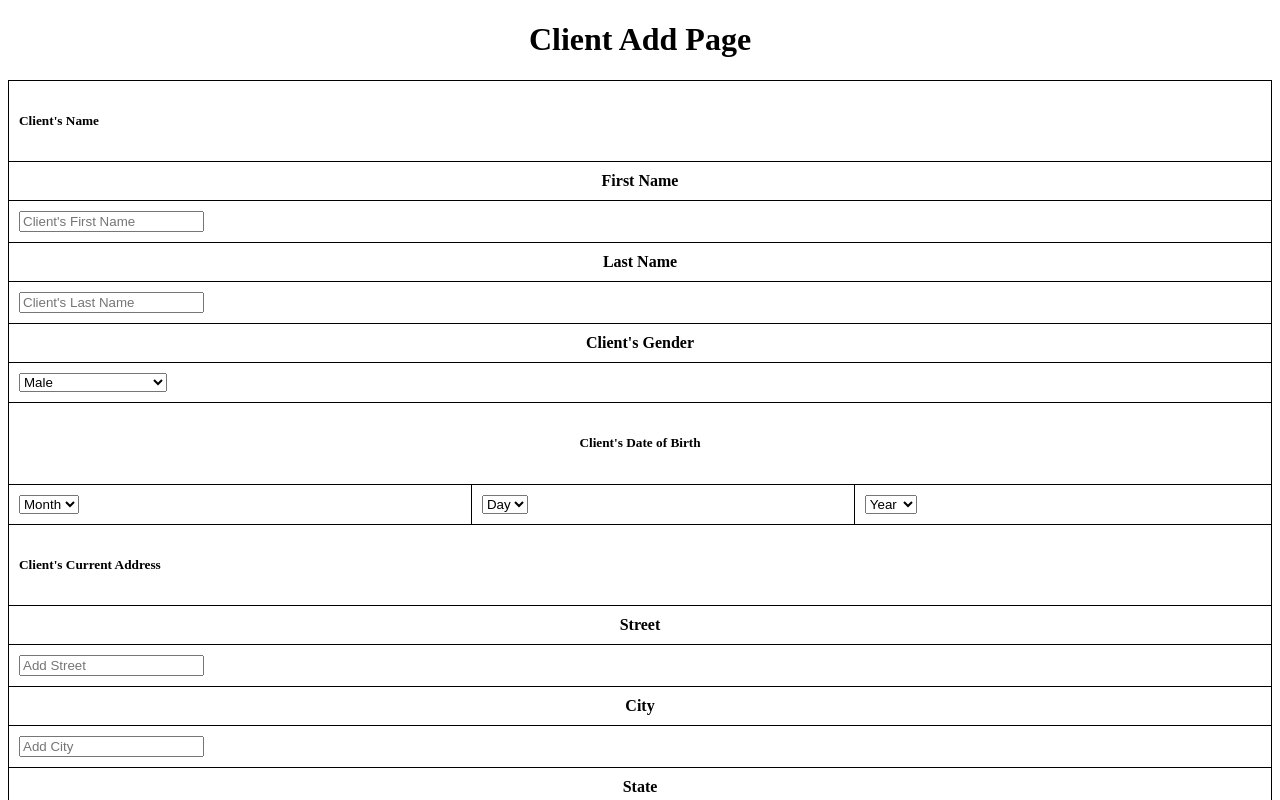
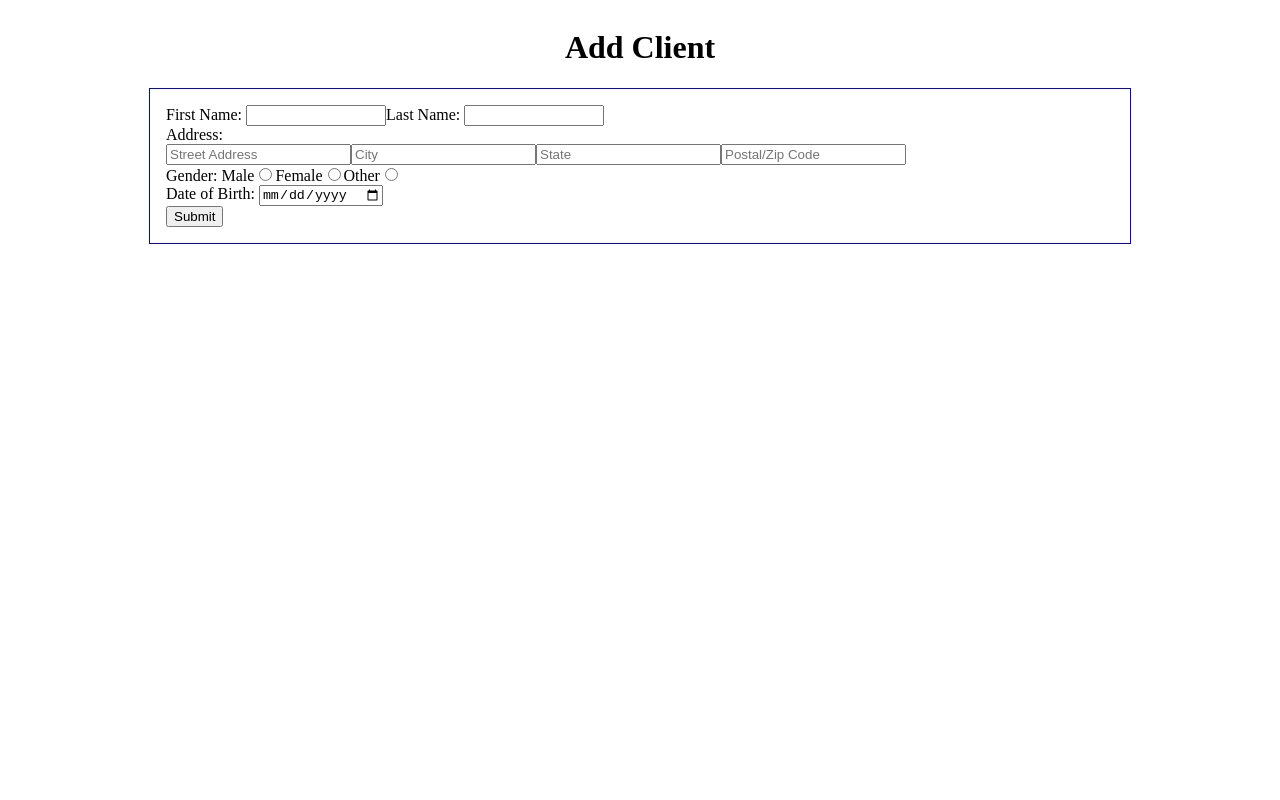
Before and after one commit to J-ah1/Housing-Rent-Calculator, a React (Create React App) app in the folder Client/: page /add in a window 1280 px wide. Shown: the top 800 px of the page. Built offline with nearby package versions, Linux system fonts and the light colour scheme.

Commit message:
Modified: restructured form, axios request on submit, navigate to /profile/clientID on submit

```diff
--- a/Client/src/Components/AddClient.js
+++ b/Client/src/Components/AddClient.js
@@ -1,30 +1,8 @@
 import React, { Component } from 'react'
+import axios from 'axios';
 
-function yearOptions() {
-    let year = 1940;
-    let years = [];
-
-    while(year <= 2020){
-        years.push(<option value={year}>{year}</option>)
-        year++
-    }
-
-    return years;
-}
-
-function dayOptions() {
-    let day = 1;
-    let days = [];
-
-    while(day <= 31){
-        days.push(<option value={day}>{day}</option>)
-        day++
-    }
-
-    return days;
-}
-
-class AddClient extends Component {  constructor(props) {
+class AddClient extends Component {
+    constructor(props) {
         super(props)
         this.state = {
             fName: "",
@@ -33,198 +11,193 @@ class AddClient extends Component {  constructor(props) {
             addCity:"",
             addState:"",
             addZip:"",
-        gender:"1",
-        year:"",
-        month:"",
-        day:""
+            gender:"",
+            dob:"",
+            addressFlag: false
         }
     }
 
+    // Change Handlers
     changeHandler = (e) =>{
         this.setState({
             [e.target.name]:e.target.value
-    })
+        });
     }
-submit = (e) => {
 
+    radioChangeHandler = (e) => {
+        let gender = e.target.value;
+        this.setState({gender});
+    }
+
+    // Event Listener for Form Submission
+    handleSubmit = (e) =>{
         e.preventDefault();
-    if(this.state.fName !== "" && this.state.lName !== "" && this.state.addCity !=="" && this.state.addState !==""
-    && this.state.addStreet !=="" && this.state.addZip !=="" && this.state.day !=="" && this.state.year !==""
-    && this.state.month !=="" && this.state.gender !==""){
-        console.log(this.state)
-        /*console.log(this.state)
-        var request = new XMLHttpRequest();
-        request.open("GET", `http://localhost:8500/db.cfc?method=addClient&fName=${this.state.fName}&lName=${this.state.lName}&addStreet=${this.state.addStreet}&addCity=${this.state.addCity}&addState=${this.state.addState}&addZip=${this.state.addZip}&gender=${this.state.gender}&dob=${isoDate}`, false);
-        request.send();*/
-        //this.props.history.push('/')
+        this.requestPrep();
     }
-    else {
-        alert("Missing information")
+
+    // async function to wait while checking addressFlag
+    async requestPrep(){
+        await this.handleAddressFlag();
+        this.handleRequests();
+    }
+
+    handleAddressFlag(){
+        if(this.state.addStreet !== "" && this.state.addCity !== "" && this.state.addState !== "" && this.state.addZip !== ""){
+            this.setState({addressFlag: true});
         }
     }
+
+    handleRequests(){
+        let fName = this.state.fName;
+        let lName = this.state.lName;
+        let addStreet = this.state.addStreet;
+        let addCity = this.state.addCity;
+        let addState = this.state.addState;
+        let addZip = this.state.addZip;
+        let gender = this.state.gender;
+        let dob = this.state.dob;
+
+
+        if(this.state.addressFlag){
+            axios.get(`http://localhost:8500/db.cfc?method=addClient&fName=${fName}&lName=${lName}&addStreet=${addStreet}&addCity=${addCity}&addState=${addState}&addZip=${addZip}&gender=${gender}&dob=${dob}`)
+            .then(response => {
+                this.navigatetoClientProfile(response.data);
+            })
+            .catch(error => {
+                console.log(error.response);
+                alert('Something went wrong');
+                this.props.history.push('/search');
+            });
+        }else{
+            axios.get(`http://localhost:8500/db.cfc?method=addClient&fName=${fName}&lName=${lName}&gender=${gender}&dob=${dob}`)
+                .then(response => {
+                    this.navigatetoClientProfile(response.data);
+                })
+                .catch(error => {
+                    console.log(error.response);
+                    alert('Something went wrong');
+                    this.props.history.push('/search');
+                });
+        }
+    }
+
+
+    navigatetoClientProfile(clientID){
+        this.props.history.push(`/profile/${clientID}`);
+    }
+
+
+
     render() {
         return (
-        <div align="center">
-                <h1>Client Add Page </h1>
-                <form onSubmit={this.submit} >
-            <table  width="35%"  align="center"  cellSpacing="20%" cellPadding="10%">
+            <div style={{display: 'flex', flexDirection: 'column', alignItems:'center'}}>
+                <h1>Add Client</h1>
 
-                <tbody>
+                <form
+                    onSubmit={this.handleSubmit}
+                    style={{display: 'flex', flexDirection: 'column', alignItems: 'flex-start', width: '75%', border: '1px solid blue', padding:'1em'}}
+                >
 
-                       <tr>
-                            <td colSpan="3">
-                                <h5>Client's Name</h5>
-                            </td>
-                        </tr>
-                        <tr>
-                             <th colSpan="3">First Name</th>
-                        </tr>
-                        <tr>
-                             <td colSpan="3">
-                                <input type="text" className="form-control" name="fName"  onChange={this.changeHandler}  placeholder="Client's First Name" required />
-                            </td>
-                        </tr>
-                        <tr>
-                             <th colSpan="3">
-                                <label htmlFor="name">Last Name</label>
-                            </th>
-                        </tr>
-                        <tr>
-                             <td colSpan="3">
-                                <input type="text" className="addwith" name="lName" onChange={this.changeHandler} placeholder="Client's Last Name" required />
-                            </td>
-                        </tr>
-                        <tr>
-                            <th colSpan="3">
+                    <div style={{flexDirection: 'row'}}>
+                        <label>First Name: </label>
+                        <input
+                        type="text"
+                        name="fName"
+                        value={this.state.fName}
+                        onChange={this.changeHandler}
+                        required
+                        style={{width: '25%'}}></input>
 
-                                Client's Gender
-                            </th>
-                        </tr>
-                        <tr>
-                             <td colSpan="3">
-                                <select  className="addwith" name="gender"  onChange={this.changeHandler} required>
-                                    <option value="Male">Male</option>
-                                    <option value="Female">Female</option>
-                                    <option value="other">Prefer not to disclose</option>
-                                </select>
+                        <label>Last Name: </label>
+                        <input
+                            type="text"
+                            name="lName"
+                            value={this.state.lName}
+                            onChange={this.changeHandler}
+                            required
+                            style={{width: '25%'}}>
+                        </input>
+                    </div>
 
-                            </td>
-                        </tr>
-                        <tr>
-                             <th colSpan="3">
-                                <h5>Client's Date of Birth</h5>
-                            </th>
-                        </tr>
-
-                        <tr>
-                                <td>
-                                     <select  name="month" onChange={this.changeHandler} required>
-                                    <option value="">Month</option>
-                                    <option value="1">1</option>
-                                    <option value="2">2</option>
-                                    <option value="3">3</option>
-                                    <option value="4">4</option>
-                                    <option value="5">5</option>
-                                    <option value="6">6</option>
-                                    <option value="7">7</option>
-                                    <option value="8">8</option>
-                                    <option value="9">9</option>
-                                    <option value="10">10</option>
-                                    <option value="11">11</option>
-                                    <option value="12">12</option>
-                                </select>
-                                </td>
-                                <td>
-
-                                <select name="day" onChange={this.changeHandler}>
-                                    <option value="">Day</option>
-                                    {dayOptions()}
-
-                                </select>
-
-                                </td>
-                                <td>
-                                    <select  name="year" onChange={this.changeHandler}>
-                                        <option value="">Year</option>
-                                        {yearOptions()}
-                                    </select>
-                                </td>
-                        </tr>
-
-                        <tr>
-                             <td colSpan="3">
-                                <h5>Client's Current Address</h5>
-                            </td>
-                        </tr>
-                        <tr>
-                             <th colSpan="3">
-                                <label htmlFor="ccyear">Street</label>
-                            </th>
-                        </tr>
-                        <tr>
-                             <td colSpan="3">
-                                <input type="text" placeholder="Add Street"  className="addwith" name="addStreet"  onChange={this.changeHandler}>
-                                </input>
-                            </td>
-                        </tr>
-                        <tr>
-                             <th colSpan="3">
-                              <label htmlFor="ccyear">City</label>
-                            </th>
-                        </tr>
-
-                        <tr>
-
-                             <td colSpan="3">
-
-                                <input type="text" placeholder="Add City" className="addwith" name="addCity"  onChange={this.changeHandler}>
-
-                                </input>
-
-                            </td>
-                        </tr>
-                        <tr>
-                             <th colSpan="3">
-                            <label htmlFor="ccyear">State</label>
-                            </th>
-                        </tr>
-                        <tr>
-                             <td colSpan="3">
+                    <label>Address:</label>
+                    <div style={{display: 'flex', flexWrap: 'wrap'}}>
+                        <input
+                            placeholder="Street Address"
+                            type="text"
+                            name="addStreet"
+                            value={this.state.addStreet}
+                            onChange={this.changeHandler}
+                        ></input>
+                        <input
+                            placeholder="City"
+                            type="text"
+                            name="addCity"
+                            value={this.state.addCity}
+                            onChange={this.changeHandler}
+                        ></input>
+                        <input
+                            placeholder="State"
+                            type="text"
+                            name="addState"
+                            value={this.state.addState}
+                            onChange={this.changeHandler}
+                        ></input>
+                        <input
+                            placeholder="Postal/Zip Code"
+                            type="text"
+                            name="addZip"
+                            value={this.state.addZip}
+                            onChange={this.changeHandler}
+                        ></input>
+                    </div>
 
 
-                                <input type="text" placeholder="Add State" className="addwith" name="addState"  onChange={this.changeHandler}>
+                    <div>
+                        <label>Gender: </label>
+                        <label>Male</label>
+                        <input
+                            type="radio"
+                            id="male"
+                            name="gender"
+                            value="1"
+                            onChange={this.radioChangeHandler}
+                            required
+                        >
+                        </input>
+                        <label>Female</label>
+                        <input
+                            type="radio"
+                            id="female"
+                            name="gender"
+                            value="2"
+                            onChange={this.radioChangeHandler}
+                        >
+                        </input>
+                        <label>Other</label>
+                        <input
+                            type="radio"
+                            id="other"
+                            name="gender"
+                            value="3"
+                            onChange={this.radioChangeHandler}
+                        >
+                        </input>
+                    </div>
 
-                                </input>
+                    <div>
+                        <label>Date of Birth: </label>
+                        <input
+                            type="date"
+                            name="dob"
+                            onChange={this.changeHandler}
+                            required
+                        ></input>
+                    </div>
 
-                            </td>
-                        </tr>
-                        <tr>
-                             <th colSpan="3">
-                            <label htmlFor="ccyear">Zip</label>
-                            </th>
-                        </tr>
-                        <tr>
-                             <td colSpan="3">
-
-
-                                <input type="text" placeholder="Add Zip" className="addwith" name="addZip"  onChange={this.changeHandler}>
-
-                                </input>
-
-                            </td>
-                        </tr>
-                        <tr>
-                            <td >
-                                <button type="submit"  size="md"  color="success"> Submit</button>
-                            </td>
-                        </tr>
-
-
-                </tbody>
-
-            </table>
+                    <button type="submit">Submit</button>
                 </form>
             </div>
+
         )
     }
 }
```
Lines whose indentation alone changed are shown as unchanged.
